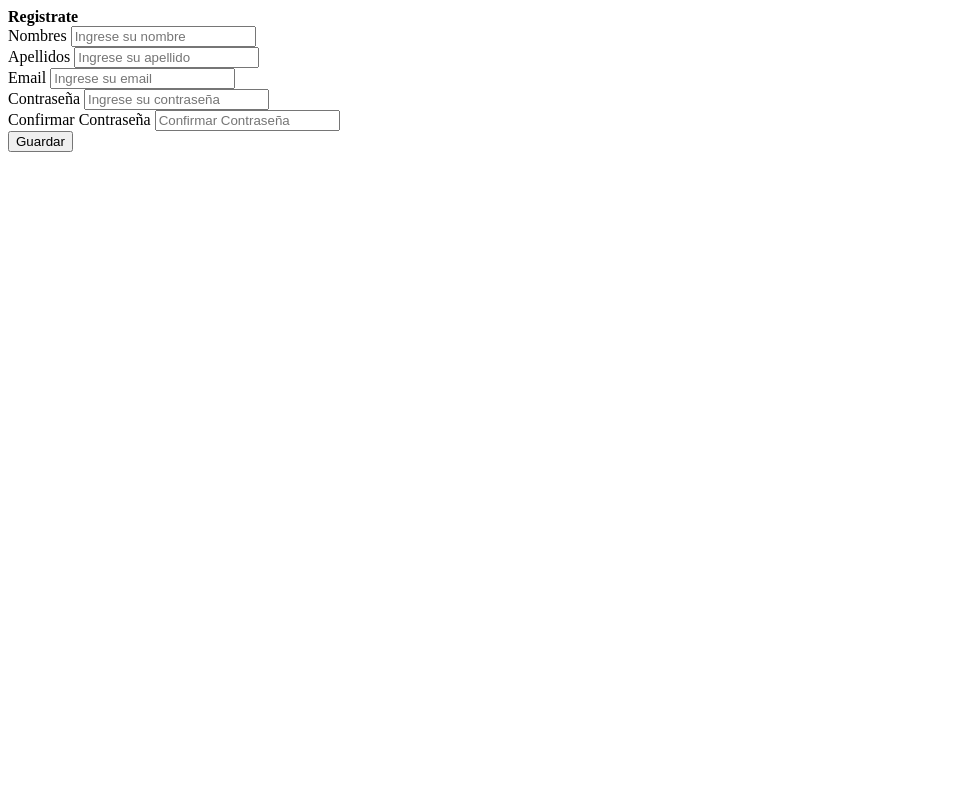
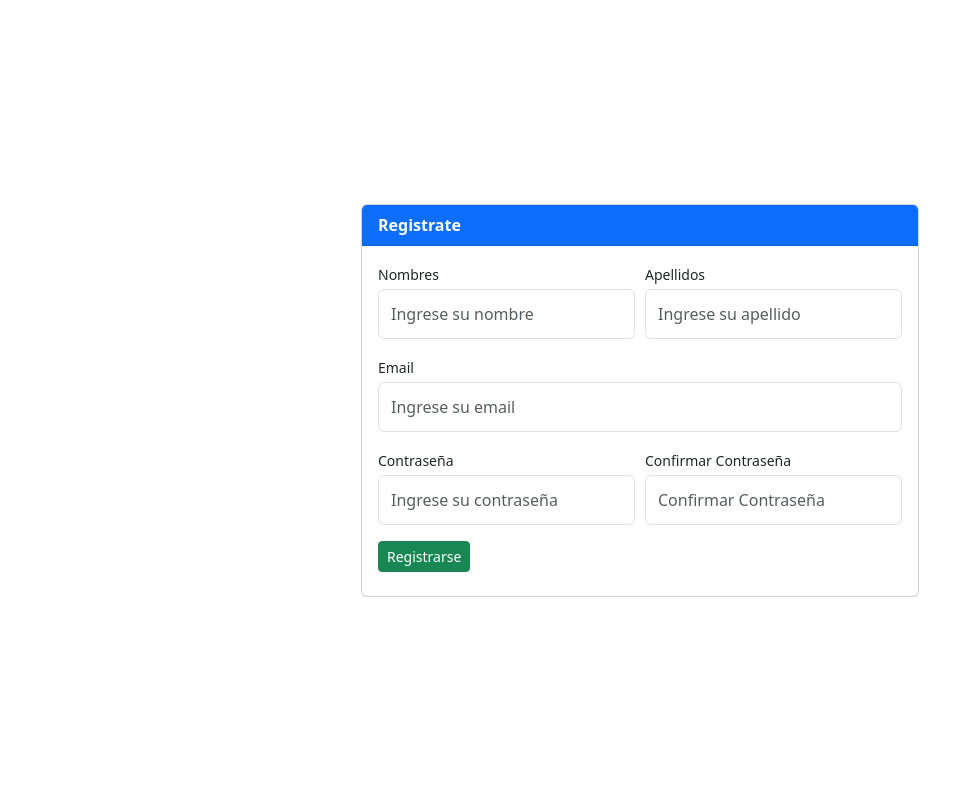
Before and after one commit to KattiaBibi/tarjetaspot, a CodeIgniter 4 app: template app/Views/usuarios/registrate.php in a window 1280 px wide. Shown: the whole page, without its empty margins (0-974 px from the left). Run offline with PHP 8.4 and a stand-in for CodeIgniter, Linux system fonts and the light colour scheme; the template is opened without the code that fills it, so the values that code supplies are empty; some libraries are stand-ins or nearby versions.

Commit message:
Registrar de Usuarios

```diff
--- a/app/Config/Routes.php
+++ b/app/Config/Routes.php
@@ -36,6 +36,7 @@ $routes->get('/', 'TarjetaDigital::index/kidsalud/jorge-cespedes', ['namespace'
 $routes->post('api/v1/acceso/login', 'Acceso::login', ['namespace' => 'App\Controllers\API\v1']);
 $routes->get('api/v1/acceso/notAuthorized', 'Acceso::notAuthorized', ['namespace' => 'App\Controllers\API\v1']);
 $routes->post('api/v1/enviar-email/enviar-vcard', 'EnviarEmail::EnviarVCard', ['namespace' => 'App\Controllers\API\v1']);
+$routes->post('api/v1/registrate', 'Usuario::create', ['namespace' => 'App\Controllers\API\v1']);
 
 // 'filter' => 'AccesoAPI'
 $routes->group('api/v1', ['namespace' => 'App\Controllers\API\v1', 'filter' => 'AccesoAPI'], function ($routes) {
--- a/app/Config/Validation.php
+++ b/app/Config/Validation.php
@@ -43,7 +43,7 @@ class Validation
 	public $registroUsuario = [
 		'id_empresa' => [
 			'label' => 'empresa',
-			'rules' => 'required|is_not_unique[empresa.id]'
+			'rules' => 'permit_empty|is_not_unique[empresa.id]'
 		],
 		'nombres' => [
 			'label' => 'nombres',
--- a/app/Controllers/API/v1/Acceso.php
+++ b/app/Controllers/API/v1/Acceso.php
@@ -20,7 +20,7 @@ class Acceso extends ResourceController
       return $this->fail($validation->getErrors());
     }
 
-    $usuario_db = $this->model->where('email', $usuario['email'])->where('rol', 'administrador')->first();
+    $usuario_db = $this->model->where('email', $usuario['email'])->first();
     if ($usuario_db && password_verify($usuario['password'], $usuario_db['password_hash'])) {
       $datosUsuario = model('DatosUsuarioModel')->where('id_usuario', $usuario_db['id'])->first();
       $usuario_db['is_logged'] = true;
--- a/app/Views/usuarios/registrate.php
+++ b/app/Views/usuarios/registrate.php
@@ -6,12 +6,29 @@
   <meta http-equiv="X-UA-Compatible" content="IE=edge">
   <meta name="viewport" content="width=device-width, initial-scale=1.0">
   <title>Registrate</title>
+
+  <link href="<?= base_url('css/styles.css') ?>" rel="stylesheet" />
+
+  <!-- font-awesome css cdn -->
+  <script src="https://cdnjs.cloudflare.com/ajax/libs/font-awesome/5.15.3/js/all.min.js" crossorigin="anonymous"></script>
+
+  <!-- Datatables css cdn -->
+  <link rel="stylesheet" type="text/css" href="https://cdn.datatables.net/1.10.24/css/dataTables.bootstrap4.min.css" />
+
+  <!-- Alertify css cdn -->
+  <link rel="stylesheet" href="//cdn.jsdelivr.net/npm/alertifyjs@1.13.1/build/css/alertify.min.css" />
+
+  <!-- Alertify bootstrap theme css cdn -->
+  <link rel="stylesheet" href="//cdn.jsdelivr.net/npm/alertifyjs@1.13.1/build/css/themes/bootstrap.min.css" />
+
+  <!-- Select2 css cdn -->
+  <link href="https://cdn.jsdelivr.net/npm/select2@4.0.13/dist/css/select2.min.css" rel="stylesheet" />
 </head>
 
-<body>
+<body style="display: flex; justify-content: center; align-items: center; height: 100vh;">
 
   <div class="row">
-    <div class="col-lg-6 col-12">
+    <div class="col-lg-12">
       <div class="card">
         <div class="card-header bg-primary text-white"><strong>Registrate</strong></div>
         <div class="card-body">
@@ -20,36 +37,44 @@
               <div class="col-md-6">
                 <div class="form-group">
                   <label class="small mb-1" for="inputNombres">Nombres</label>
-                  <input class="form-control py-4" name="nombres" id="inputNombres" type="text" placeholder="Ingrese su nombre" />
+                  <input class="form-control py-4" name="nombres" id="inputNombres" type="text" placeholder="Ingrese su nombre" data-label-validation="nombres" />
+                  <div class="show-validation-message"></div>
                 </div>
               </div>
               <div class="col-md-6">
                 <div class="form-group">
                   <label class="small mb-1" for="inputApellidos">Apellidos</label>
-                  <input class="form-control py-4" name="apellidos" id="inputApellidos" type="text" placeholder="Ingrese su apellido" />
+                  <input class="form-control py-4" name="apellidos" id="inputApellidos" type="text" placeholder="Ingrese su apellido" data-label-validation="apellidos" />
+                  <div class="show-validation-message"></div>
                 </div>
               </div>
             </div>
             <div class="form-group">
               <label class="small mb-1" for="inputEmail">Email</label>
-              <input class="form-control py-4" name="email" id="inputEmail" type="email" aria-describedby="emailHelp" placeholder="Ingrese su email" />
+              <input class="form-control py-4" name="email" id="inputEmail" type="email" aria-describedby="emailHelp" placeholder="Ingrese su email" data-label-validation="email" />
+              <div class="show-validation-message"></div>
             </div>
             <div class="form-row">
               <div class="col-md-6">
                 <div class="form-group">
                   <label class="small mb-1" for="inputPassword">Contraseña</label>
-                  <input class="form-control py-4" name="password" id="inputPassword" type="password" placeholder="Ingrese su contraseña" />
+                  <input class="form-control py-4" name="password" id="inputPassword" type="password" placeholder="Ingrese su contraseña" data-label-validation="password" />
+                  <div class="show-validation-message"></div>
                 </div>
               </div>
               <div class="col-md-6">
                 <div class="form-group">
                   <label class="small mb-1" for="inputConfirmPassword">Confirmar Contraseña</label>
-                  <input class="form-control py-4" name="confirm_password" id="inputConfirmPassword" type="password" placeholder="Confirmar Contraseña" />
+                  <input class="form-control py-4" name="confirm_password" id="inputConfirmPassword" type="password" placeholder="Confirmar Contraseña" data-label-validation="confirm_password" />
+                  <div class="show-validation-message"></div>
                 </div>
               </div>
             </div>
-            <div class="form-group mt-4 mb-0">
-              <input type="submit" class="btn btn-success btn-sm" id="btnGuardar" value="Guardar">
+            <div class="form-group mb-0">
+              <button type="submit" form="frmRegistrarUsuario" id="btnGuardar" class="btn btn-sm btn-success">
+                Registrarse
+                <img src="https://c.tenor.com/I6kN-6X7nhAAAAAj/loading-buffering.gif" class="loader btnGuardarUsuario" style="width: 18px; display: none;">
+              </button>
             </div>
 
             <div class="validaciones mt-2"></div>
@@ -59,6 +84,68 @@
     </div>
   </div>
 
+
+  <!-- Bootstrap JS -->
+  <script type="text/javascript" src="https://code.jquery.com/jquery-3.3.1.min.js"></script>
+  <script src="https://cdn.jsdelivr.net/npm/popper.js@1.16.1/dist/umd/popper.min.js" integrity="sha384-9/reFTGAW83EW2RDu2S0VKaIzap3H66lZH81PoYlFhbGU+6BZp6G7niu735Sk7lN" crossorigin="anonymous"></script>
+  <script src="https://cdn.jsdelivr.net/npm/bootstrap@4.6.0/dist/js/bootstrap.min.js" integrity="sha384-+YQ4JLhjyBLPDQt//I+STsc9iw4uQqACwlvpslubQzn4u2UU2UFM80nGisd026JF" crossorigin="anonymous"></script>
+
+  <script src="<?= base_url('js/scripts.js') ?>"></script>
+
+  <!-- Datatables js cdn -->
+  <script type="text/javascript" src="https://cdn.datatables.net/1.10.24/js/jquery.dataTables.min.js"></script>
+  <script type="text/javascript" src="https://cdn.datatables.net/1.10.24/js/dataTables.bootstrap4.min.js"></script>
+
+  <!-- Alertify js cdn -->
+  <script src="//cdn.jsdelivr.net/npm/alertifyjs@1.13.1/build/alertify.min.js"></script>
+
+  <!-- Select2 js cdn -->
+  <script src="https://cdn.jsdelivr.net/npm/select2@4.0.13/dist/js/select2.min.js"></script>
+
+  <!-- Select2 traduccion cdn -->
+  <script src="https://cdnjs.cloudflare.com/ajax/libs/select2/4.0.0/js/i18n/es.js"></script>
+
+  <!-- Axios -->
+  <script src="https://cdn.jsdelivr.net/npm/axios/dist/axios.min.js"></script>
+
+  <script src="<?= base_url('js/configs.js') ?>"></script>
+  <script src="<?= base_url('js/Utils.js') ?>"></script>
+
+  <script>
+    const BASE_URL = '<?= base_url() ?>';
+  </script>
+
+  <script>
+    $(document).ready(function() {
+
+      frmRegistrarUsuario.addEventListener('submit', function(e) {
+        e.preventDefault();
+        let data = new FormData(this);
+        data.append('estado', 1);
+
+        btnGuardar.disabled = true;
+        document.querySelector('.loader.btnGuardarUsuario').style.display = 'inline-block';
+
+        axios.post(`${BASE_URL}/api/v1/registrate`, data)
+          .then(function(response) {
+            alertify.success('¡Registrado con exito!');
+            window.location.replace('ingresar');
+          })
+          .catch(function(error) {
+            console.log(error);
+            if (error.response && error.response.status === 400) {
+              Utils.showValidationMessages('#frmRegistrarUsuario', error.response.data.messages);
+            }
+          })
+          .then(() => {
+            btnGuardar.disabled = false;
+            document.querySelector('.loader.btnGuardarUsuario').style.display = 'none';
+          });
+
+      });
+
+    });
+  </script>
 </body>
 
 </html>
--- a/public/js/Utils.js
+++ b/public/js/Utils.js
@@ -1,4 +1,27 @@
 class Utils {
+
+  static resetForm(formSelector, selects2 = null) {
+    document.querySelector(formSelector).reset();
+    this.cleanValidationMessages(formSelector);
+    this.cleanSelects2(selects2);
+  }
+
+  static cleanValidationMessages(formSelector) {
+    document.querySelectorAll(`${formSelector} .show-validation-message`).forEach(item => item.innerHTML = '');
+  }
+
+  static showValidationMessages(formSelector, messages = null) {
+    if (messages === null) return;
+
+    document.querySelectorAll(`${formSelector} .show-validation-message`).forEach(item => item.innerHTML = '');
+
+    Object.entries(messages).forEach((item) => {
+      $(`${formSelector} [data-label-validation="${item[0]}"] ~ div.show-validation-message`)
+        .html(`${item[1]}`)
+        .addClass('invalid-feedback')
+        .css('display', 'block');
+    });
+  }
 
   static validarResponse(response) {
     if (response.status === 500) {
```
